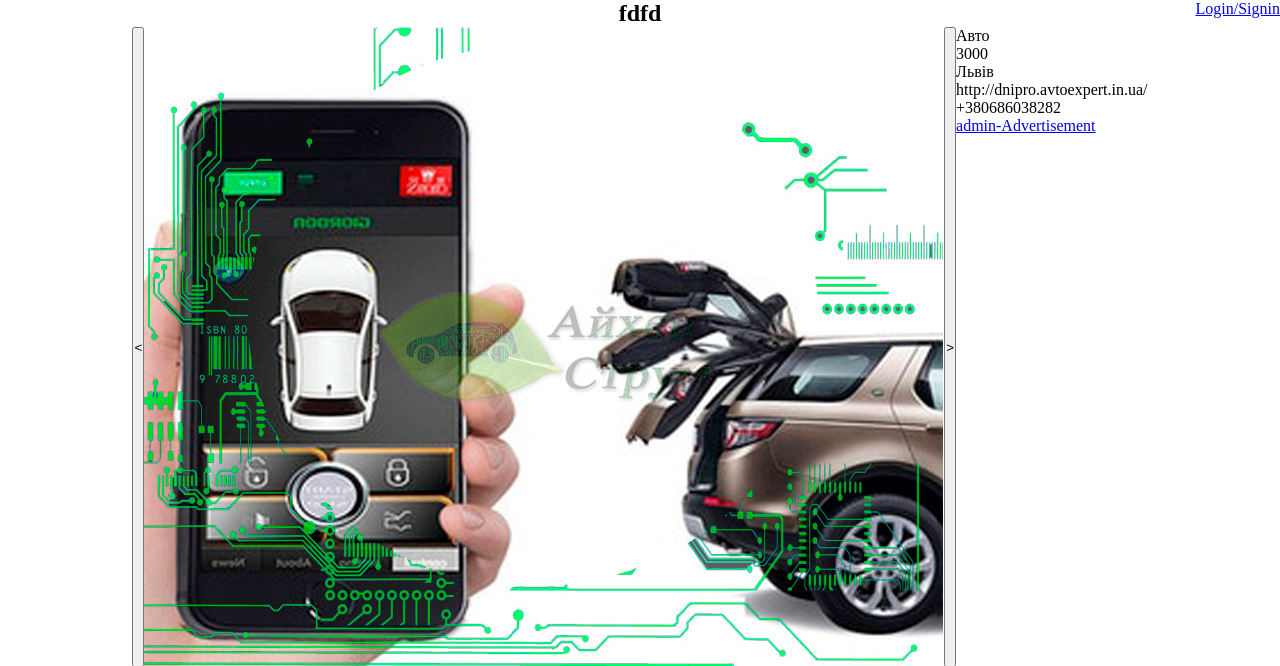
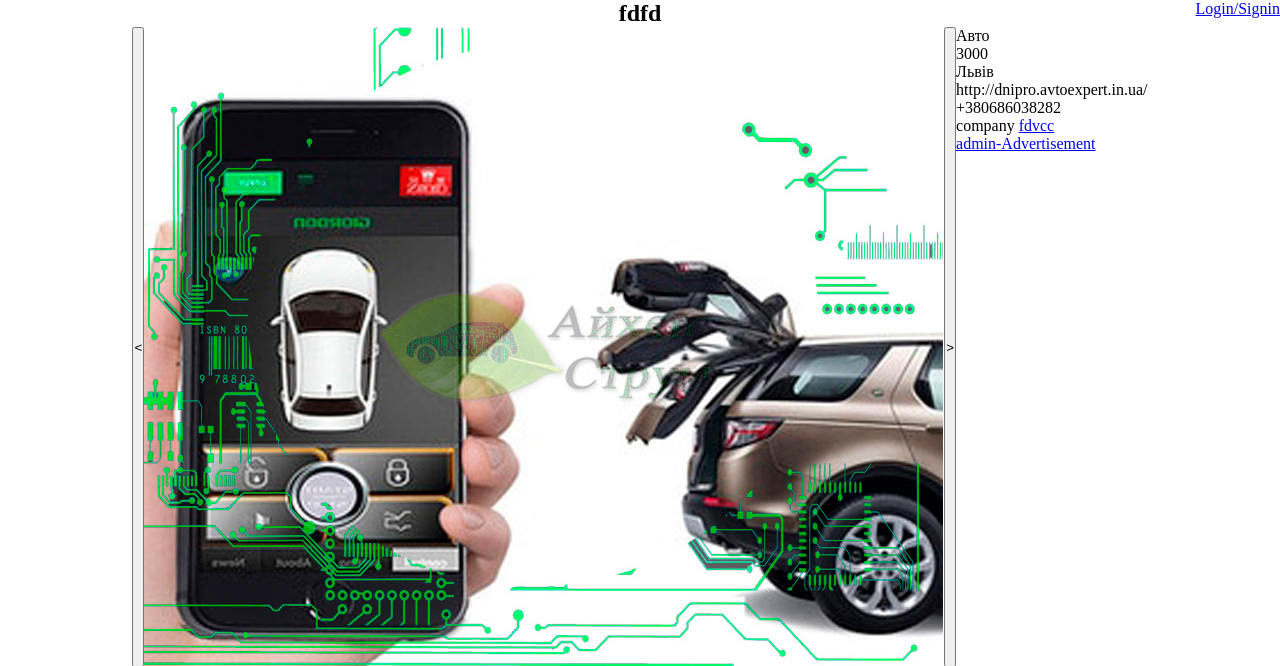
Before and after one commit to blackfire122-start122/Advertisement, a Django app: template templates/home/advertisementViews.html in a window 1280 px wide. Shown: the part 80-746 px from the top of the page. Run offline with Django 4.2, Linux system fonts and the light colour scheme; the template is opened without the code that fills it: values that come from a table or form of the project are taken from there, others are empty; data comes from the database, SQL or seed files in the repository; both versions use the stored data as it was after the commit.

Commit message:
advertisement from company

```diff
--- a/templates/home/advertisementViews.html
+++ b/templates/home/advertisementViews.html
@@ -32,6 +32,9 @@
             <p>{{ advertisement.sity }}</p>
             <p>{{ advertisement.site }}</p>
             <p>{{ advertisement.phone }}</p>
+            {% if advertisement in advertisement.autor.company.advertisements.all %}
+                <p>company <a href="{% url 'company' advertisement.autor.company.name advertisement.autor.company.pk %}">{{ advertisement.autor.company }}</a></p>
+            {% endif %}
             <a href="{% url 'profile' advertisement.autor advertisement.autor.pk %}">{{ advertisement.autor }}</a>
         </div>
 
--- a/templates/home/company.html
+++ b/templates/home/company.html
@@ -25,7 +25,7 @@
         <h3>{{ advertisement }}</h3>
     {% endfor %}
 
-    <a href="{% url 'company_change' company.name company.pk  %}">Change company</a>
-
-
+    {% if user.company == company %}
+        <a href="{% url 'company_change' company.name company.pk  %}">Change company</a>
+    {% endif %}
 {% endblock %}
```
Also changed, not shown: db.sqlite3.
